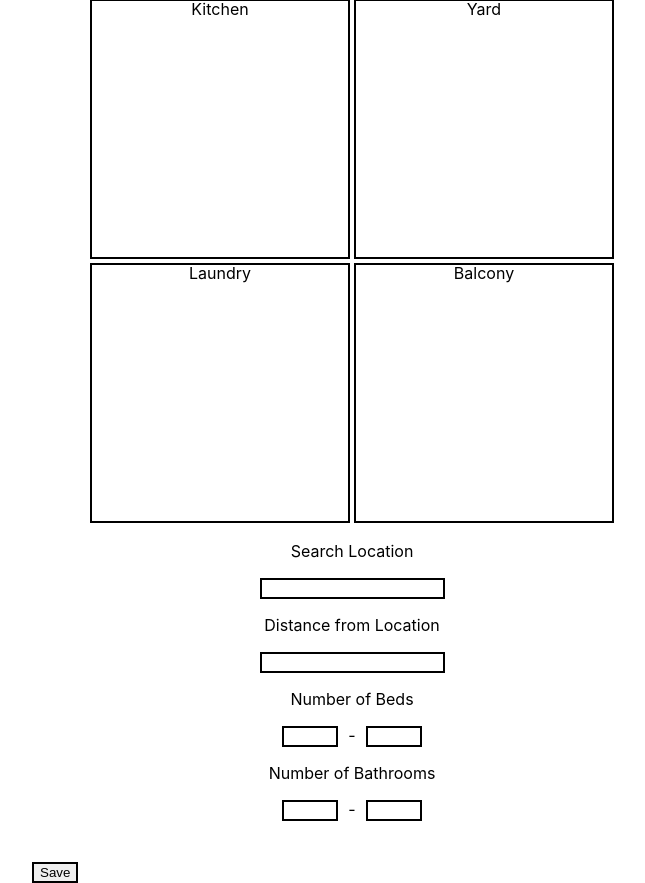
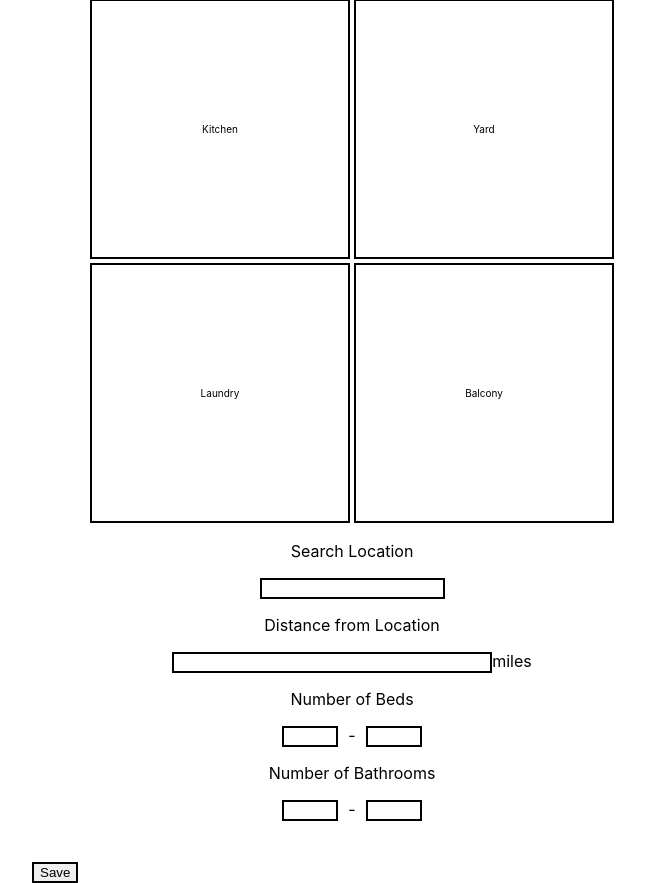
Before and after one commit to agiledev-students-spring2023/final-project-awesome-united, a React (Create React App) app in the folder front-end/: page /searchSettings in a window 1280 px wide. Shown: the part 1060-1943 px from the top of the page, without its empty margins (288-933 px from the left). Built offline with nearby package versions, Linux system fonts and the light colour scheme.

Commit message:
finished css for search settings page

```diff
--- a/front-end/src/pages/SearchSettings/SearchSettings.css
+++ b/front-end/src/pages/SearchSettings/SearchSettings.css
@@ -39,11 +39,12 @@ form{
 .Grid-option label{
     position: absolute;
     text-align: center;
-    top: 0;
-    left: 0;
-    width: 100%;
-    height: 100%;
+    top: 50%;
+    left: 50%;
+    transform: translate(-50%, -50%);
+    vertical-align: middle;
     text-align: center;
+    font-size: 10px;
     pointer-events: none;
 }
 
@@ -70,9 +71,17 @@ input[type="checkbox"]::before {
     width: 20vw;
     height: 20vw;
     transform: scale(0);
-    background-color: purple;
+    background-color: black;
+}
+
+input[type="checkbox"]:checked + label{
+    color: white;
 }
 
 input[type="checkbox"]:checked::before {
     transform: scale(1);
 }
+
+input[unit="miles"]{
+    width: 50%;
+}
--- a/front-end/src/pages/SearchSettings/SearchSettings.js
+++ b/front-end/src/pages/SearchSettings/SearchSettings.js
@@ -37,11 +37,12 @@ const GridOption = ({name="Option", options}) => {  //options is an array of str
   );
 }
 
-const Option = ({name="Option", type="text"}) => {
+const Option = ({name="Option", type="text", unit=""}) => {
   return(
     <div className="Option">
       <p className="Option-name">{name}</p>
-      <input type={type} id={name.replace(/\s/g, '')}></input>
+      <input type={type} id={name.replace(/\s/g, '')} unit={unit}></input>
+      <span>{unit}</span>
     </div>
   );
 }
@@ -59,7 +60,7 @@ function SearchSettings() {
         <GridOption name="Types of Home" options={["Bungalow", "House", "Shack", "Apartment", "Mansion", "Cabin"]}/>
         <GridOption name="Accommodations" options={["Kitchen", "Yard", "Laundry", "Balcony"]}/>
         <Option name="Search Location"/>
-        <Option name="Distance from Location" type="number"/>
+        <Option name="Distance from Location" type="number" unit="miles"/>
         <SliderOption name="Number of Beds"/>
         <SliderOption name="Number of Bathrooms"/>
         <br/><br/>
```
